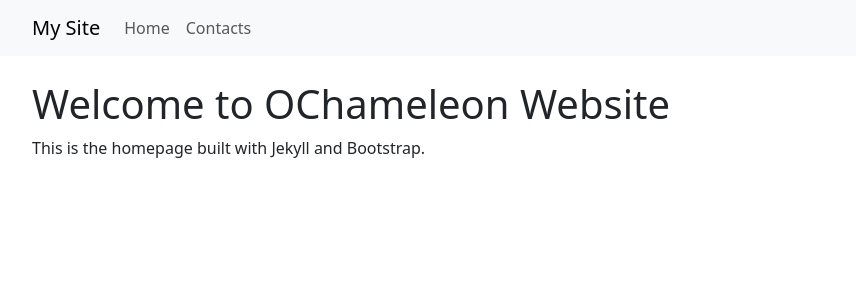
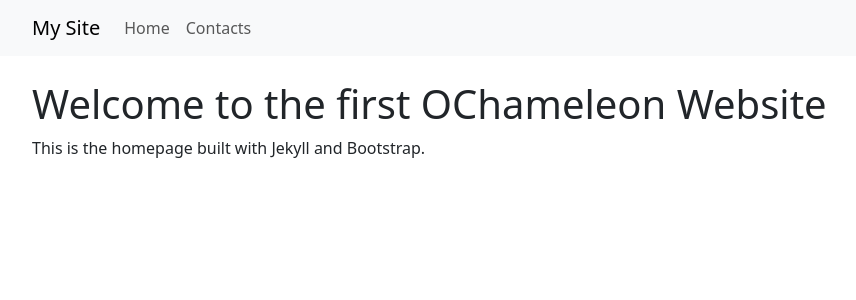
Before and after one commit to ochameleon/ochameleon.github.io, a Jekyll site: the page built from index.html, in a window 1280 px wide. Shown: the top 300 px of the page, without its empty margins (50-906 px from the left). Built offline with Jekyll 4.4.1, drawn with Linux system fonts in a browser that asks for light colours.

Commit message:
Using local bootstrap

```diff
--- a/_layouts/default.html
+++ b/_layouts/default.html
@@ -3,8 +3,9 @@
 <head>
     <meta charset="UTF-8">
     <title>{{ page.title }}</title>
-    <link href="https://cdn.jsdelivr.net/npm/bootstrap@5.3.3/dist/css/bootstrap.min.css" rel="stylesheet">
+    <link href="{{ '/static/structure/bootstrap/bootstrap.min.css' | relative_url }}" rel="stylesheet">
 </head>
+
 <body class="bg-body text-body">
     <nav class="navbar navbar-expand-lg navbar-light bg-light">
     <div class="container">
--- a/contacts.html
+++ b/contacts.html
@@ -3,4 +3,4 @@ layout: default
 title: Home
 ---
 
-<h1>Contanct</h1>
+<h1>Contanct here</h1>
--- a/index.html
+++ b/index.html
@@ -3,5 +3,5 @@ layout: default
 title: Home
 ---
 
-<h1>Welcome to OChameleon Website</h1>
+<h1>Welcome to the first OChameleon Website</h1>
 <p>This is the homepage built with Jekyll and Bootstrap.</p>
--- a/test.txt
+++ b/test.txt
@@ -1,7 +1,7 @@
 <!DOCTYPE html>
 <html lang="en" data-bs-theme="dark">
     <head>
-        <link href="{{ '/static/structure/bootstrap/bootstrap.min.css' | relative_url }}" rel="stylesheet">
+
         <link href="{{ 'static/style.css' | relative_url }}" rel="stylesheet">
 
         <title>{{ page.title }}</title>
```
